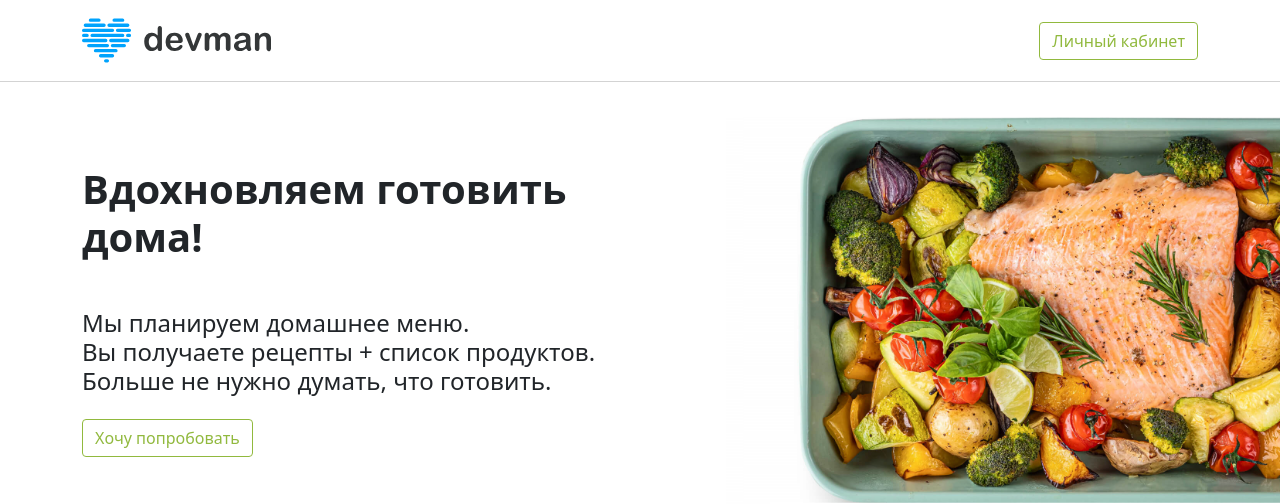
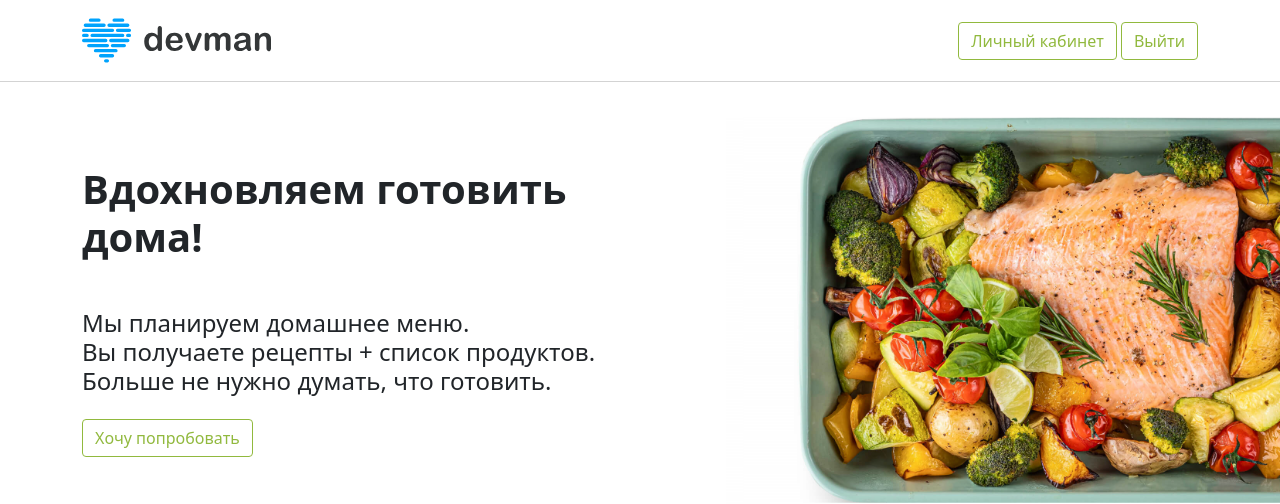
Before and after one commit to leksuss/food_plan, a Django app: page / in a window 1280 px wide. Shown: the top 504 px of the page. Run offline with Django 4.2, Linux system fonts and the light colour scheme; the visitor is signed in with stand-in values (Sample User, id 1); parts of the project's set-up code (start-up, migrations or seed data) failed here and were passed over.

Commit message:
Add redirecting after registration

```diff
--- a/baseapp/views.py
+++ b/baseapp/views.py
@@ -1,6 +1,6 @@
 from django.shortcuts import render, redirect
 from django.contrib import messages
-from django.contrib.auth import authenticate, login
+from django.contrib.auth import authenticate, login, logout
 from django.contrib.auth.decorators import login_required
 from .forms import CustomUserCreationForm
 
@@ -26,17 +26,28 @@ def dish(request, dish_id=None):
     return render(request, 'dish.html', context=dish)
 
 
-def register(request):
+def register(request, redirect_to_order='False'):
+
     if request.user.is_authenticated:
         return redirect('index')
-    if request.method == "POST":
+    if request.method == 'GET':
+        request.session['redirect_to_order'] = redirect_to_order
+        print(f"0 {request.session['redirect_to_order']}")
+
+    if request.method == 'POST':
         form = CustomUserCreationForm(request.POST)
         if form.is_valid():
             form.save()
-            messages.info(request, 'Вы успешно зарегистрированы!')
             new_user = authenticate(username=form.cleaned_data['email'], password=form.cleaned_data['password1'])
             login(request, new_user)
-            return redirect('index')
+            if request.session['redirect_to_order'] == 'True':
+                print(f"1 {request.session['redirect_to_order']}")
+                del request.session['redirect_to_order']
+                return redirect('order')
+            else:
+                print(f"2 {request.session['redirect_to_order']}")
+                del request.session['redirect_to_order']
+                return redirect('index')
     else:
         form = CustomUserCreationForm()
     context = {
@@ -54,3 +65,10 @@ def auth(request):
     if request.user.is_authenticated:
         return redirect('index')
     return render(request, 'auth/auth.html')
+
+
+@login_required(login_url='auth')
+def logged_out(request):
+    if request.user.is_authenticated:
+        logout(request)
+    return render(request, 'auth/logged_out.html')
--- a/foodplan/urls.py
+++ b/foodplan/urls.py
@@ -30,7 +30,9 @@ urlpatterns = [
     path('lk/', baseapp.views.lk, name='lk'),
     path('contacts/', baseapp.views.contacts, name='contacts'),
     path('register/', baseapp.views.register, name='register'),
+    path('register/<str:redirect_to_order>', baseapp.views.register, name='register'),
     path('admin/', admin.site.urls),
     path('auth/', baseapp.views.auth, name='auth'),
+    path('logged_out/', baseapp.views.logged_out, name='logout'),
 
 ] + static(settings.MEDIA_URL, document_root=settings.MEDIA_ROOT)
--- a/templates/auth/base_auth.html
+++ b/templates/auth/base_auth.html
@@ -23,7 +23,7 @@
         <section>
             <div class="container">
                 <div class="card p-3 mb-5 foodplan__shadow">
-                    <a href="#" class="link-secondary fw-light foodplan__backButton">
+                    <a href="{{ request.META.HTTP_REFERER }}" class="link-secondary fw-light foodplan__backButton">
                         <svg xmlns="http://www.w3.org/2000/svg" width="9%" height="9%" fill="currentColor" class="bi bi-arrow-left-circle"
                             viewBox="0 0 16 16">
                             <path fill-rule="evenodd"
--- a/templates/auth/register.html
+++ b/templates/auth/register.html
@@ -37,7 +37,7 @@
                 <button type="submit" class="btn  shadow-nonew-100 btn-outline-success foodplan_green foodplan__border_green">Регистрация</button>
             </div>
             <div class="col-12 col-sm-6 mt-3 d-flex justify-content-center align-items-center">
-                <small>Уже есть аккаунт? <a href="#" class="link-dark foodplan_green">Войти</a></small>
+                <small>Уже есть аккаунт? <a href="{% url 'auth' %}" class="link-dark foodplan_green">Войти</a></small>
             </div>
         </div>
     </form>
--- a/templates/index.html
+++ b/templates/index.html
@@ -4,10 +4,13 @@
 
 {% block header_buttons %}
     {% if user.is_authenticated %}
-        <a href="{% url 'lk' %}" class="btn shadow-none btn-outline-success foodplan_green foodplan__border_green">Личный кабинет</a>
+        <div class="text-right">
+            <a href="{% url 'lk' %}" class="btn shadow-none btn-outline-success foodplan_green foodplan__border_green">Личный кабинет</a>
+            <a href="{% url 'logout' %}" class="btn shadow-none btn-outline-success foodplan_green foodplan__border_green">Выйти</a>
+        </div>
     {% else %}
         <div class="text-right">
-            <a href="{% url 'register' %}" class="btn shadow-none btn-outline-success foodplan_green foodplan__border_green">Регистрация</a>
+            <a href="{% url 'register' redirect_to_order=False %}" class="btn shadow-none btn-outline-success foodplan_green foodplan__border_green">Регистрация</a>
             <a href="{% url 'auth' %}" class="btn shadow-none btn-outline-success foodplan_green foodplan__border_green">Войти</a>
         </div>
     {% endif %}
@@ -24,7 +27,11 @@
                             Вы получаете рецепты + список продуктов.<br>
                             Больше не нужно думать, что готовить.</h4>
                         <div class="d-block mt-3">
-                            <a class="btn shadow-none btn-outline-success foodplan_green foodplan__border_green" href="{% url 'free_dish' %}">Хочу попробовать</a>
+                            {% if user.is_authenticated %}
+                                <a class="btn shadow-none btn-outline-success foodplan_green foodplan__border_green" href="{% url 'order' %}">Хочу попробовать</a>
+                            {% else %}
+                                <a class="btn shadow-none btn-outline-success foodplan_green foodplan__border_green" href="{% url 'register' redirect_to_order=True %}">Хочу попробовать</a>
+                            {% endif %}
                         </div>
                     </div>
                 </div>
```
